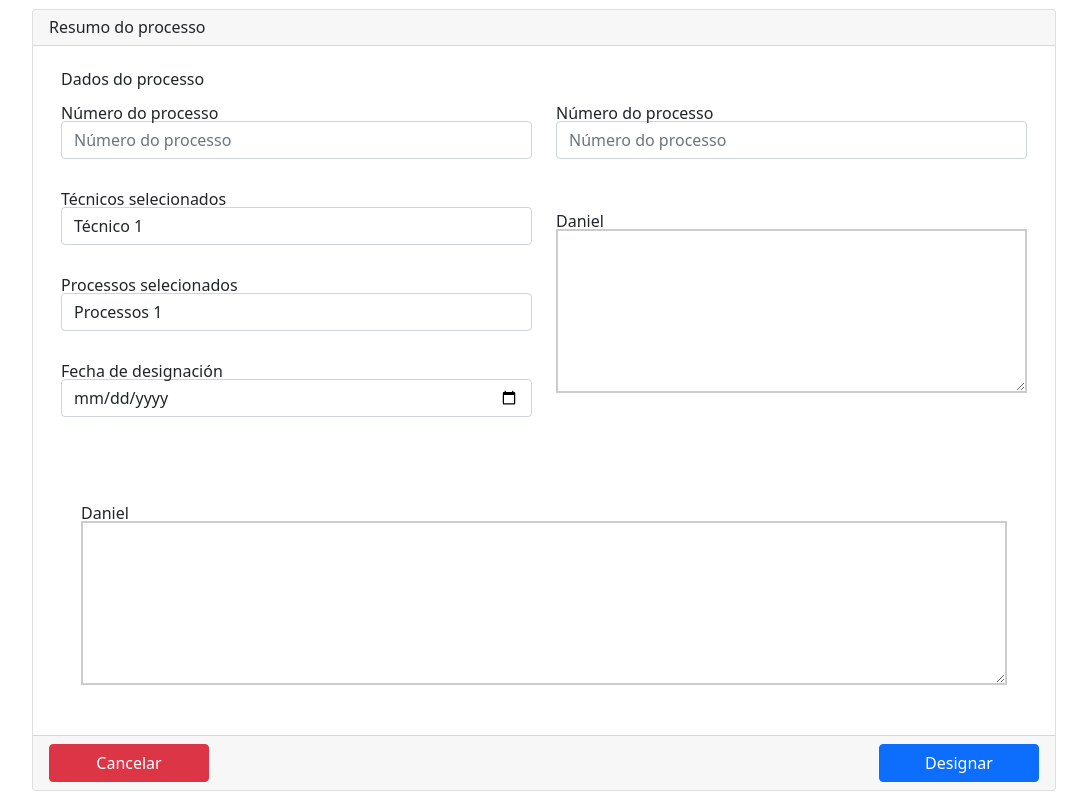
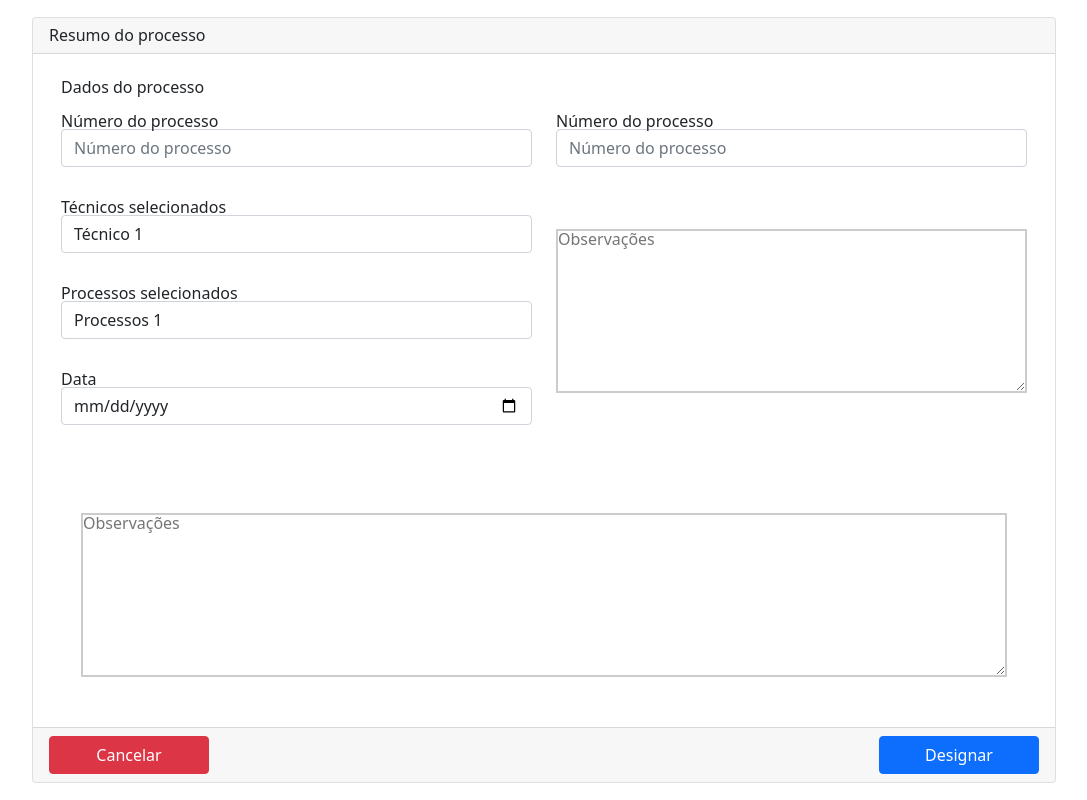
Before and after one commit to danieldantasdev/senac_juridico, an Angular app in the folder juridico/juridico/juridicoangularapp/: page /confirmadesignacaotecnico in a window 1280 px wide. Shown: the whole page, without its empty margins (96-1183 px from the left). Built offline with nearby package versions, Linux system fonts and the light colour scheme.

Commit message:
🌈 style: Acertando TextArea

```diff
--- a/juridico/juridico/juridicoangularapp/src/app/components/Tecnico/confirma-designacao-tecnico/confirma-designacao-tecnico.component.html
+++ b/juridico/juridico/juridicoangularapp/src/app/components/Tecnico/confirma-designacao-tecnico/confirma-designacao-tecnico.component.html
@@ -86,9 +86,7 @@
                 <div class="row">
                   <div class="col-12 my-4">
                     <div class="form-group">
-                      <label for="input-fecha-designacion"
-                        >Fecha de designación</label
-                      >
+                      <label for="input-fecha-designacion">Data</label>
                       <input
                         type="date"
                         class="form-control"
@@ -104,15 +102,25 @@
             </div>
 
             <div class="col-12 col-md-6 l-main__card-textarea">
-              <p>Daniel</p>
-              <textarea name="" id="" cols="30" rows="10"></textarea>
+              <textarea
+                name=""
+                id=""
+                cols="30"
+                rows="10"
+                placeholder="Observações"
+              ></textarea>
             </div>
           </div>
         </div>
 
         <div class="col-12 l-main__card-textarea p-5">
-          <p>Daniel</p>
-          <textarea name="" id="" cols="30" rows="10"></textarea>
+          <textarea
+            name=""
+            id=""
+            cols="30"
+            rows="10"
+            placeholder="Observações"
+          ></textarea>
         </div>
         <div class="card-footer">
           <div class="row">
--- a/juridico/juridico/juridicoangularapp/src/app/components/Tecnico/designa-tecnico/designa-tecnico.component.html
+++ b/juridico/juridico/juridicoangularapp/src/app/components/Tecnico/designa-tecnico/designa-tecnico.component.html
@@ -98,7 +98,13 @@
             </div>
 
             <div class="col-12 col-md-6 l-main__card-textarea">
-              <textarea name="" id="" cols="30" rows="10"></textarea>
+              <textarea
+                name=""
+                id=""
+                cols="30"
+                rows="10"
+                placeholder="Observações"
+              ></textarea>
             </div>
           </div>
         </div>
```
